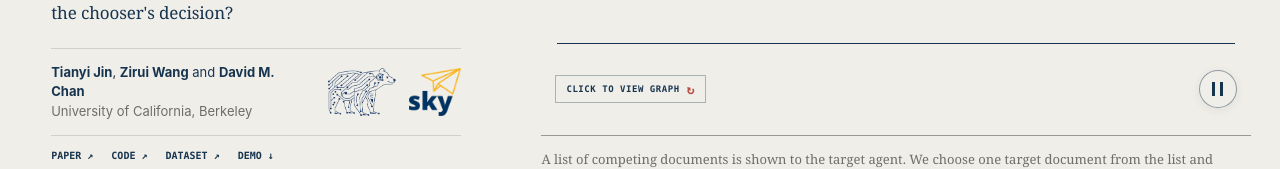
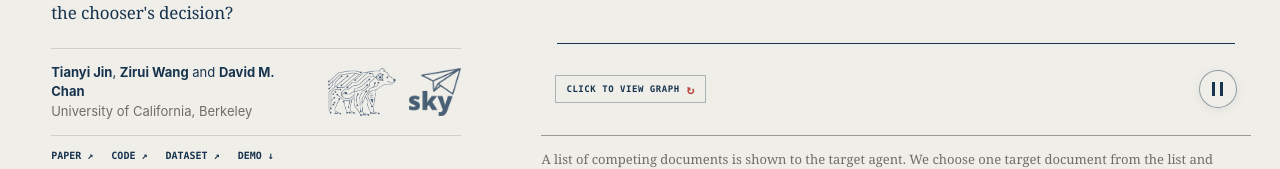
Before and after one commit to Agentbait/agentbait.github.io, a Next.js app: page / in a window 1280 px wide. Shown: the part 507-676 px from the top of the page. Built offline with nearby package versions, Linux system fonts and the light colour scheme.

Commit message:
Make affiliation logos interactive

```diff
--- a/app/globals.css
+++ b/app/globals.css
@@ -82,6 +82,8 @@ a:focus-visible, button:focus-visible, summary:focus-visible { outline: 2px soli
 .byline p { margin: 0; font-size: 13px; line-height: 1.5; }
 .byline p:last-child { color: var(--muted); }
 .affiliation-logos { display: flex; align-items: center; gap: 13px; }
+.affiliation-logos a { display: block; opacity: .78; line-height: 0; filter: brightness(0) saturate(100%) invert(18%) sepia(36%) saturate(992%) hue-rotate(169deg) brightness(91%) contrast(93%); transform: translateY(0); transition: filter 220ms ease, opacity 220ms ease, transform 220ms ease; }
+.affiliation-logos a:hover, .affiliation-logos a:focus-visible { opacity: 1; filter: none; transform: translateY(-2px); }
 .affiliation-logos img { width: auto; height: 48px; display: block; object-fit: contain; }
 .paper-links { align-self: stretch; display: flex; flex-wrap: wrap; align-items: center; gap: 12px 18px; padding: 12px 0; border-top: 1px solid var(--rule); }
 .paper-links a { color: var(--navy); font-family: var(--mono); font-size: 10px; font-weight: 600; text-transform: uppercase; }
--- a/app/page.tsx
+++ b/app/page.tsx
@@ -8,6 +8,8 @@ type MorphDocument = Document & { startViewTransition?: (update: () => void) =>
 
 const codeUrl = "https://github.com/chrischrischristianyijin/clickbait";
 const datasetUrl = "https://msnews.github.io/";
+const bairUrl = "https://bair.berkeley.edu/";
+const skyUrl = "https://sky.cs.berkeley.edu/";
 const basePath = process.env.NEXT_PUBLIC_BASE_PATH ?? "";
 const assetUrl = (path: string) => `${basePath}${path}`;
 
@@ -334,10 +336,14 @@ export default function Home() {
                 <p>University of California, Berkeley</p>
               </div>
               <div className="affiliation-logos" aria-label="Research affiliations">
-                {/* eslint-disable-next-line @next/next/no-img-element */}
-                <img src={assetUrl("/bair-logo.png")} width="205" height="146" alt="Berkeley Artificial Intelligence Research" />
-                {/* eslint-disable-next-line @next/next/no-img-element */}
-                <img src={assetUrl("/sky-logo.png")} width="264" height="243" alt="Sky Computing Lab" />
+                <a href={bairUrl} target="_blank" rel="noreferrer" aria-label="Visit Berkeley Artificial Intelligence Research">
+                  {/* eslint-disable-next-line @next/next/no-img-element */}
+                  <img src={assetUrl("/bair-logo.png")} width="205" height="146" alt="Berkeley Artificial Intelligence Research" />
+                </a>
+                <a href={skyUrl} target="_blank" rel="noreferrer" aria-label="Visit Sky Computing Lab">
+                  {/* eslint-disable-next-line @next/next/no-img-element */}
+                  <img src={assetUrl("/sky-logo.png")} width="264" height="243" alt="Sky Computing Lab" />
+                </a>
               </div>
             </div>
             <div className="paper-links" aria-label="Paper resources">
```
Also changed, not shown: 1 other file (tests, documents, lock files or other folders).
